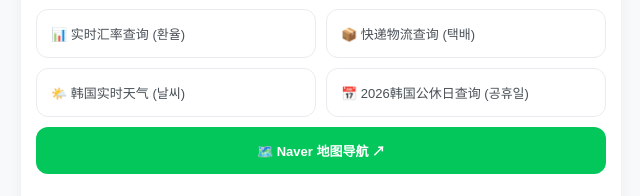
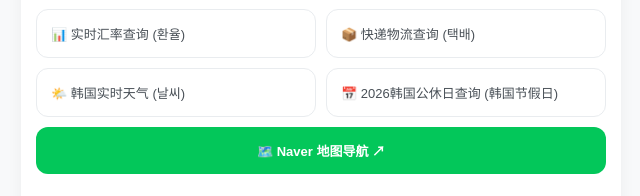
Before and after one commit to hanzhitong-adminkorea-job-china/hanzhitong, a plain HTML site: page index.html in a window 1280 px wide. Shown: the part 265-461 px from the top of the page, 319-959 px from the left. Drawn offline with Linux system fonts and the light colour scheme; a script that the page names is missing.

Commit message:
Update index.html

```diff
--- a/index.html
+++ b/index.html
@@ -81,7 +81,7 @@
                 <a href="https://search.naver.com/search.naver?where=nexearch&sm=top_hty&fbm=0&ie=utf8&query=%ED%99%98%EC%9C%A8" target="_blank" class="tool-item">📊 实时汇率查询 (환율)</a>
                 <a href="https://search.naver.com/search.naver?sm=tab_hty.top&where=nexearch&ssc=tab.nx.all&query=%ED%83%9D%EB%B0%B0%EC%A1%B0%ED%9A%8C" target="_blank" class="tool-item">📦 快递物流查询 (택배)</a>
                 <a href="https://search.naver.com/search.naver?sm=tab_hty.top&where=nexearch&ssc=tab.nx.all&query=%EB%82%A0%EC%94%A8" target="_blank" class="tool-item">🌤️ 韩国实时天气 (날씨)</a>
-                <a href="https://search.naver.com/search.naver?sm=tab_sly.hst&where=nexearch&ssc=tab.nx.all&query=2026%EB%85%84+%EA%B3%B5%ED%9C%B4%EC%9D%BC" target="_blank" class="tool-item">📅 2026韩国公休日查询 (공휴일)</a>
+                <a href="https://search.naver.com/search.naver?sm=tab_sly.hst&where=nexearch&ssc=tab.nx.all&query=2026%EB%85%84+%EA%B3%B5%ED%9C%B4%EC%9D%BC" target="_blank" class="tool-item">📅 2026韩国公休日查询 (韩国节假日)</a>
                 <a href="https://map.naver.com/" target="_blank" class="tool-item" style="grid-column: span 2; justify-content: center; background: var(--naver-green); color: #fff; font-weight: bold; border:none;">🗺️ Naver 地图导航 ↗</a>
             </div>
 
```
